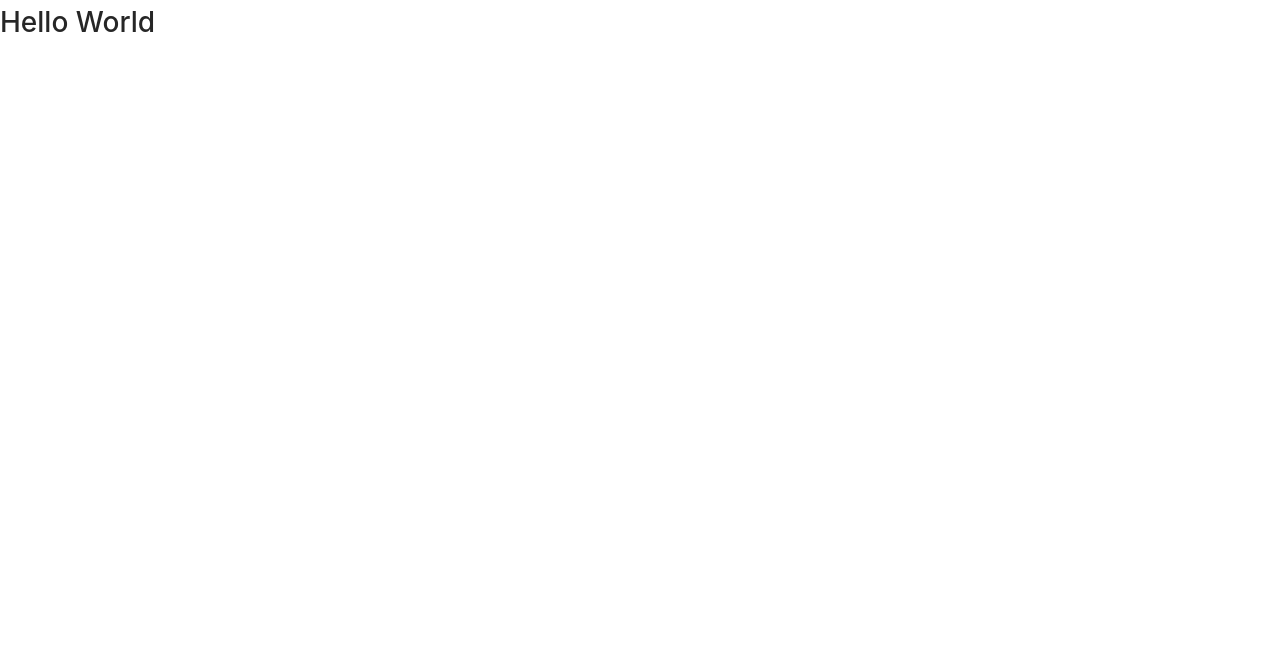
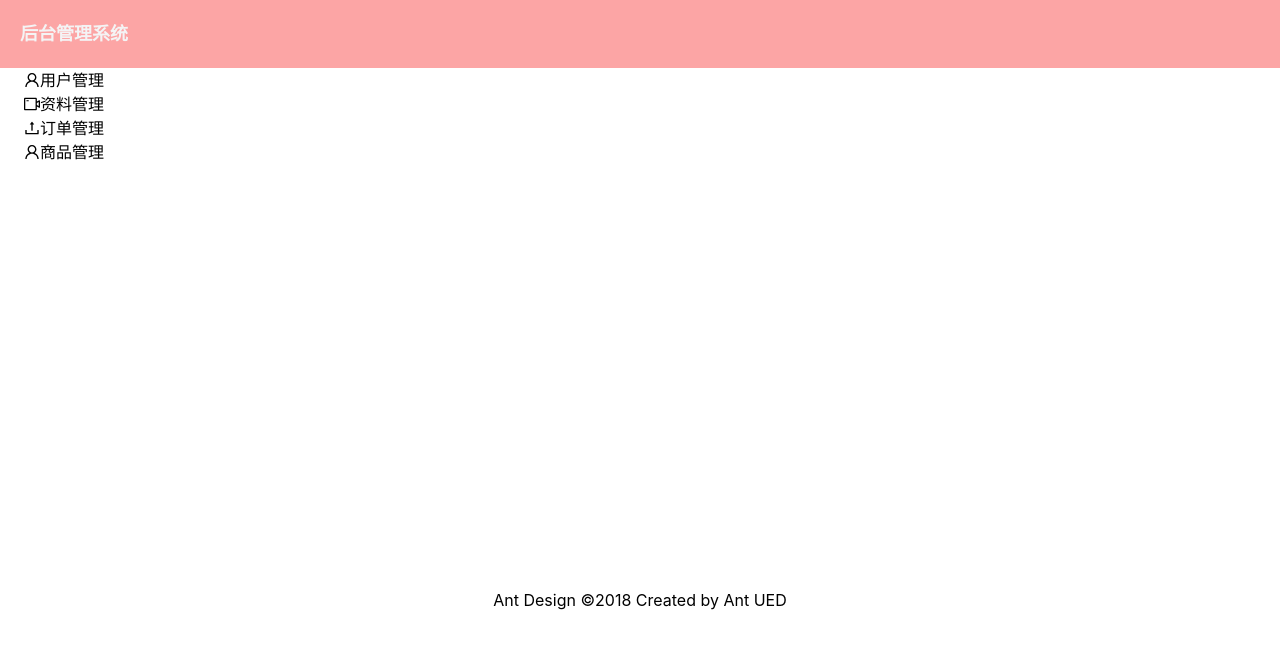
Before and after one commit to kongmingLatern/admin-react, a React (Create React App) app: page / in a window 1280 px wide. Shown: the top 648 px of the page. Built offline with nearby package versions, Linux system fonts and the light colour scheme.

Commit message:
chore: setup

```diff
--- a/src/App.css
+++ /dev/null
@@ -1,41 +0,0 @@
-@import '~antd/dist/antd.css';
-
-.App {
-  text-align: center;
-}
-
-.App-logo {
-  height: 40vmin;
-  pointer-events: none;
-}
-
-@media (prefers-reduced-motion: no-preference) {
-  .App-logo {
-    animation: App-logo-spin infinite 20s linear;
-  }
-}
-
-.App-header {
-  background-color: #282c34;
-  min-height: 100vh;
-  display: flex;
-  flex-direction: column;
-  align-items: center;
-  justify-content: center;
-  font-size: calc(10px + 2vmin);
-  color: white;
-}
-
-.App-link {
-  color: #61dafb;
-}
-
-@keyframes App-logo-spin {
-  from {
-    transform: rotate(0deg);
-  }
-
-  to {
-    transform: rotate(360deg);
-  }
-}
--- a/src/App.tsx
+++ b/src/App.tsx
@@ -1,9 +1,18 @@
-import React from 'react';
+import React from 'react'
+import Layout from './component/Layout'
+import { Routes, Route, Link } from 'react-router-dom'
+import User from './pages/User'
 
-function App() {
+export default function App() {
   return (
-    <h1>Hello World</h1>
+    <>
+      <header className="font-semibold  bg-red-300 ">
+        <h1 className="text-zinc-100 text-lg  p-5">后台管理系统</h1>
+      </header>
+      <Routes>
+        <Route path="/" element={<Layout />}></Route>
+        <Route path="/user" element={<User />}></Route>
+      </Routes>
+    </>
   )
 }
-
-export default App
--- /dev/null
+++ b/src/component/Layout.tsx
@@ -0,0 +1,56 @@
+import { UploadOutlined, UserOutlined, VideoCameraOutlined } from '@ant-design/icons'
+import { Layout, Menu } from 'antd'
+import React from 'react'
+import { Routes, Route, useNavigate } from 'react-router-dom'
+import User from '../pages/User'
+
+const App: React.FC = () => {
+  const { Header, Content, Footer, Sider } = Layout
+  const navigate = useNavigate()
+
+  const navTab = ['用户管理', '资料管理', '订单管理', '商品管理']
+  return (
+    <Layout>
+      <Sider
+        breakpoint="lg"
+        collapsedWidth="0"
+        onBreakpoint={broken => {
+          console.log(broken)
+        }}
+        onCollapse={(collapsed, type) => {
+          console.log(collapsed, type)
+        }}
+      >
+        <div className="logo" />
+        <Menu
+          theme="dark"
+          mode="inline"
+          defaultSelectedKeys={['4']}
+          onClick={() => {
+            navigate('/user')
+          }}
+          items={[UserOutlined, VideoCameraOutlined, UploadOutlined, UserOutlined].map(
+            (icon, index) => ({
+              key: String(index + 1),
+              icon: React.createElement(icon),
+              label: navTab[`${index}`],
+            })
+          )}
+        />
+      </Sider>
+      <Layout>
+        <Header className="site-layout-sub-header-background" style={{ padding: 0 }} />
+        <Content style={{ margin: '24px 16px 0' }}>
+          <div className="site-layout-background" style={{ padding: 24, minHeight: 400 }}>
+            <Routes>
+              <Route path="/user" element={<User />} />
+            </Routes>
+          </div>
+        </Content>
+        <Footer style={{ textAlign: 'center' }}>Ant Design ©2018 Created by Ant UED</Footer>
+      </Layout>
+    </Layout>
+  )
+}
+
+export default App
--- a/src/index.css
+++ b/src/index.css
@@ -1,3 +1,8 @@
+@tailwind base;
+@tailwind components;
+@tailwind utilities;
+@import '~antd/dist/antd.css';
+
 body {
   margin: 0;
   font-family: -apple-system, BlinkMacSystemFont, 'Segoe UI', 'Roboto', 'Oxygen',
--- a/src/index.tsx
+++ b/src/index.tsx
@@ -1,20 +1,20 @@
-import React from 'react';
-import ReactDOM from 'react-dom/client';
-import './index.css';
-import App from './App';
-import reportWebVitals from './reportWebVitals';
-import './App.css';
+import React from 'react'
+import ReactDOM from 'react-dom/client'
+import './index.css'
+import App from './App'
+import reportWebVitals from './reportWebVitals'
+import { BrowserRouter } from 'react-router-dom'
 
-const root = ReactDOM.createRoot(
-  document.getElementById('root') as HTMLElement,
-);
+const root = ReactDOM.createRoot(document.getElementById('root') as HTMLElement)
 root.render(
   <React.StrictMode>
-    <App />
-  </React.StrictMode>,
-);
+    <BrowserRouter>
+      <App />
+    </BrowserRouter>
+  </React.StrictMode>
+)
 
 // If you want to start measuring performance in your app, pass a function
 // to log results (for example: reportWebVitals(console.log))
 // or send to an analytics endpoint. Learn more: https://bit.ly/CRA-vitals
-reportWebVitals();
+reportWebVitals()
--- /dev/null
+++ b/src/pages/User.tsx
@@ -0,0 +1,4 @@
+import React from 'react'
+export default function User() {
+  return <div>User</div>
+}
```
